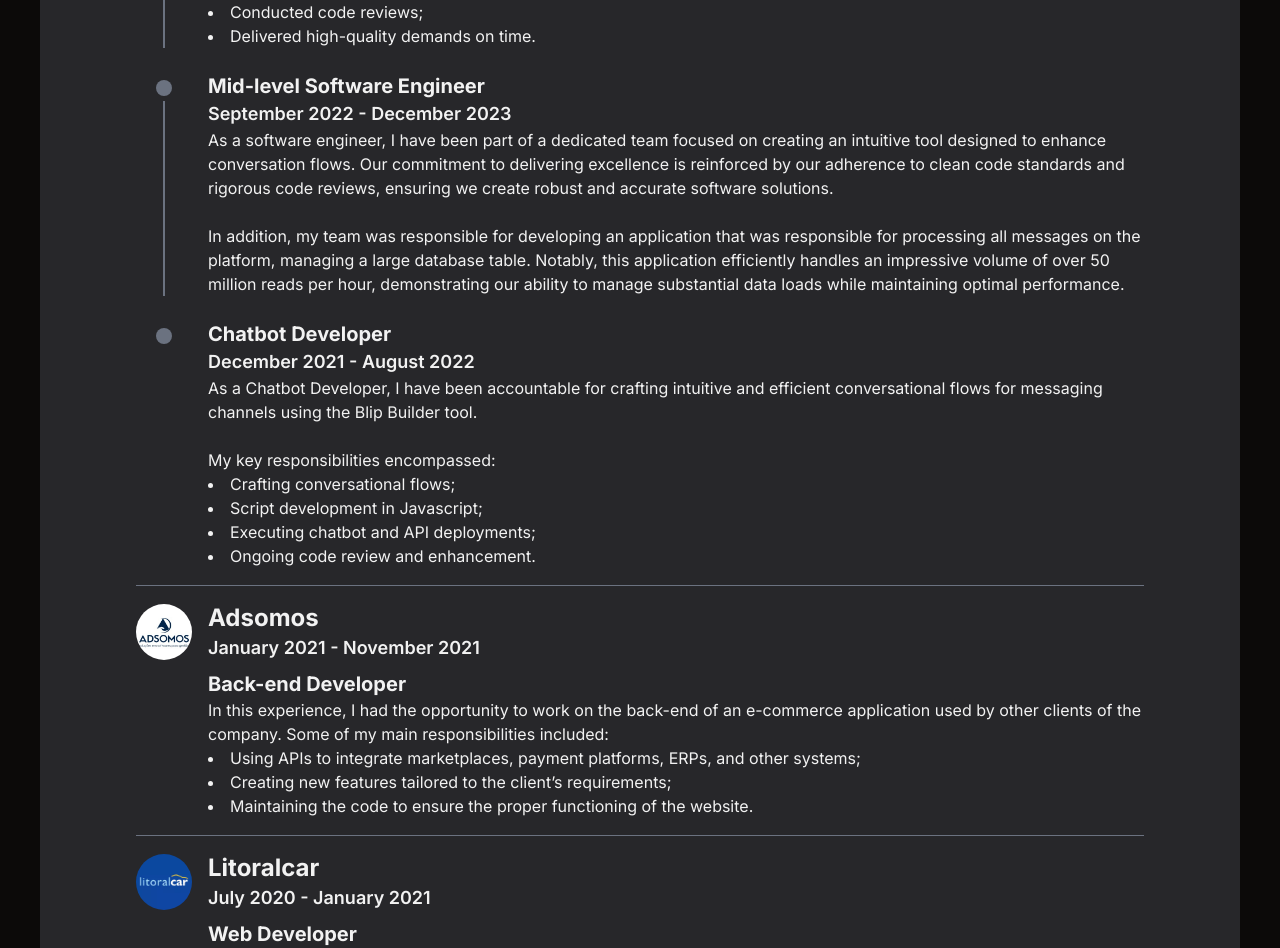
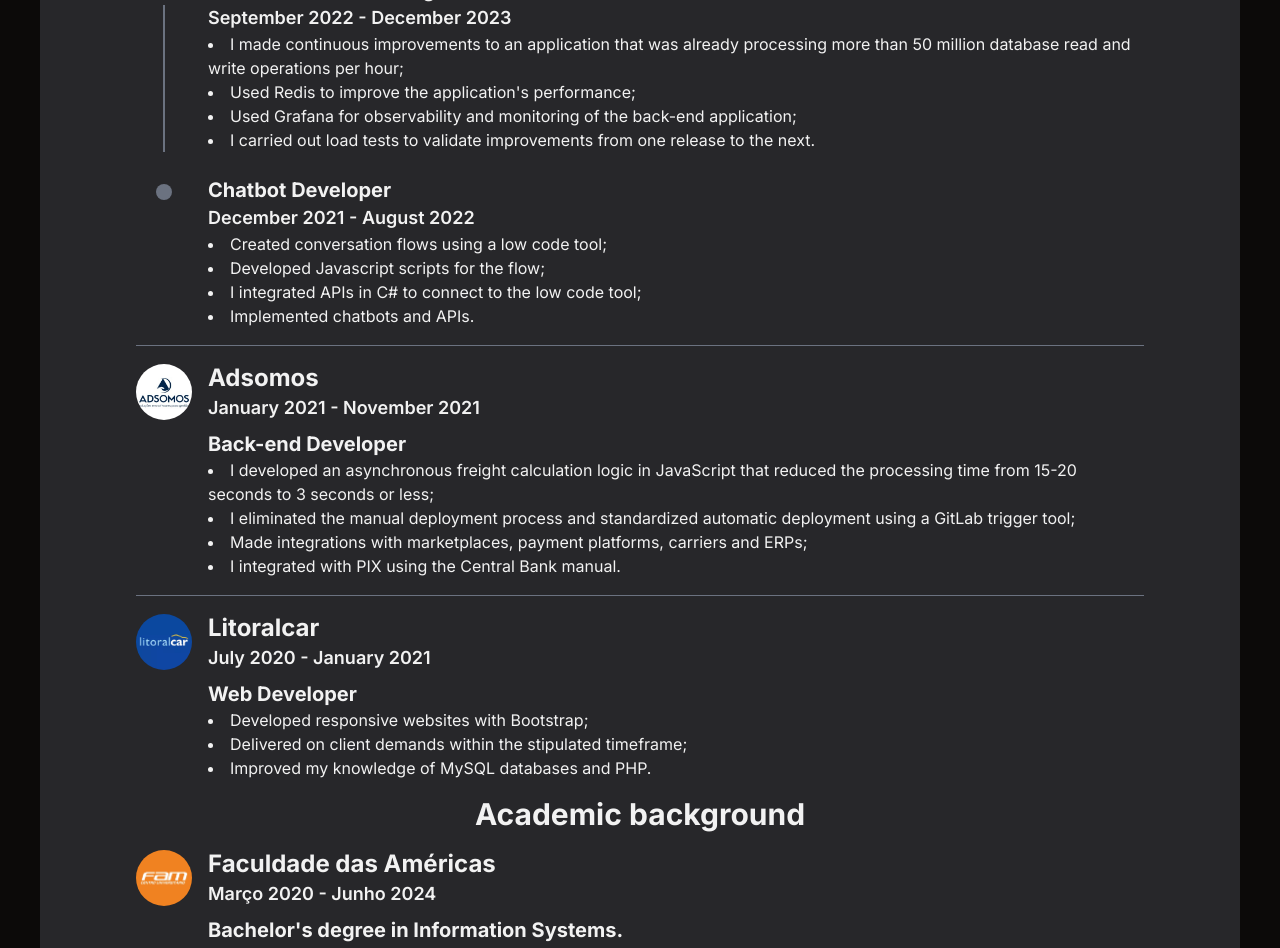
Before and after one commit to bretzke/my-website, a Next.js app: page /en/about in a window 1280 px wide. Shown: the part 1060-2008 px from the top of the page. Built offline with nearby package versions, Linux system fonts and the light colour scheme; no server answers; a web font is replaced by a local one.

Commit message:
Added academic background and changed description of experiences

```diff
--- a/src/app/[locale]/about/page.tsx
+++ b/src/app/[locale]/about/page.tsx
@@ -104,6 +104,28 @@ export default function About({ params: { locale } }: StaticPageProps) {
           {index !== experiences.length - 1 && <Divider />}
         </div>
       ))}
+
+      <h1 className="font-bold text-3xl text-center">
+        {translate("education.title")}
+      </h1>
+
+      <ExperiencePost
+        logo={companiesLogo.fam}
+        company="Faculdade das Américas"
+        startDate={translate("education.fam.startDate")}
+        endDate={translate("education.fam.endDate")}
+        roles={[
+          {
+            title: translate("education.fam.course"),
+            description: translate.rich(
+              "education.fam.description",
+              convertTextToHTML
+            ),
+            startDate: "",
+            endDate: "",
+          },
+        ]}
+      />
     </section>
   );
 }
--- a/src/components/Divider.tsx
+++ b/src/components/Divider.tsx
@@ -1,3 +1,3 @@
 export default function Divider() {
-  return <hr className="bg-gray-500 h-0.5" />;
+  return <hr className="bg-line h-0.5" />;
 }
--- a/src/components/ProfileHeader.tsx
+++ b/src/components/ProfileHeader.tsx
@@ -31,7 +31,7 @@ export default function ProfileHeader() {
 
   return (
     <header>
-      <div className="w-full h-96 flex items-center justify-center bg-black bg-center bg-cover bg-no-repeat background mb-14">
+      <div className="w-full h-96 flex items-center justify-center bg-black bg-center bg-cover bg-no-repeat background mb-14 border-b border-b-line">
         <div className="relative container-app h-full w-full text-xl">
           <div className="m-auto w-full h-full flex items-center justify-center text-center text-white">
             <Typewriter
--- a/src/components/TabsApp.tsx
+++ b/src/components/TabsApp.tsx
@@ -53,8 +53,8 @@ export function TabsApp({ children }: TabsAppProps) {
         onValueChange={handleTabChange}
         activationMode="manual"
       >
-        <div>
-          <TabsList className="w-full container-app bg-secondary flex">
+        <div className="container-app">
+          <TabsList className="w-full bg-secondary flex p-0">
             {menuOptions.map((option) => (
               <TabsTrigger
                 key={option.path}
--- a/src/lib/shadcn-ui/plugin.ts
+++ b/src/lib/shadcn-ui/plugin.ts
@@ -62,6 +62,7 @@ export const shadcnPlugin = plugin(
         "--destructive": "0 84.2% 60.2%",
         "--destructive-foreground": "0 0% 98%",
         "--border": "240 5.9% 90%",
+        "--line": "220, 9%, 46%",
         "--input": "240 5.9% 90%",
         "--ring": "346.8 77.2% 49.8%",
         "--radius": "0.5rem",
@@ -84,6 +85,7 @@ export const shadcnPlugin = plugin(
         "--destructive": "0 62.8% 30.6%",
         "--destructive-foreground": "0 85.7% 97.3%",
         "--border": "240 3.7% 15.9%",
+        "--line": "220, 9%, 46%",
         "--input": "240 3.7% 15.9%",
         "--ring": "346.8 77.2% 49.8%",
       },
@@ -115,6 +117,7 @@ export const shadcnPlugin = plugin(
       extend: {
         colors: {
           border: returnHexColor("border"),
+          line: returnHexColor("line"),
           input: returnHexColor("input"),
           ring: returnHexColor("ring"),
           background: returnHexColor("background"),
--- a/src/messages/en/about.ts
+++ b/src/messages/en/about.ts
@@ -11,21 +11,21 @@ export default {
           startDate: "January 2024",
           endDate: "PRESENT",
           description:
-            "In my current experience, I am part of a team dedicated to developing an AI product that creates conversational experiences, helping users efficiently resolve their inquiries.<br></br><br></br>Some highlights of my experience include:<list><item>Conducted significant optimizations in the micro front-end project code, resulting in noticeable improvements in application loading and navigation;</item><item>Led and actively participated in the evolution of this product;</item><item>Conducted code reviews;</item><item>Delivered high-quality demands on time.</item></list>",
+            "<list><item>Conducted significant optimizations on the micro front-end, resulting in improvements in application loading from 20 seconds to 3 seconds or less;</item><item>Led and actively participated in the continuous evolution of the product;</item><item>Carried out detailed code reviews to ensure the quality and performance of the system;</item><item>Delivered demands with a high standard of quality within the established deadlines.</item></list>",
         },
         midLevel: {
           title: "Mid-level Software Engineer",
           startDate: "September 2022",
           endDate: "December 2023",
           description:
-            "As a software engineer, I have been part of a dedicated team focused on creating an intuitive tool designed to enhance conversation flows. Our commitment to delivering excellence is reinforced by our adherence to clean code standards and rigorous code reviews, ensuring we create robust and accurate software solutions.<br></br><br></br>In addition, my team was responsible for developing an application that was responsible for processing all messages on the platform, managing a large database table. Notably, this application efficiently handles an impressive volume of over 50 million reads per hour, demonstrating our ability to manage substantial data loads while maintaining optimal performance.",
+            "<list><item>I made continuous improvements to an application that was already processing more than 50 million database read and write operations per hour;</item><item>Used Redis to improve the application's performance;</item><item>Used Grafana for observability and monitoring of the back-end application;</item><item>I carried out load tests to validate improvements from one release to the next.</item></list>",
         },
         chatbot: {
           title: "Chatbot Developer",
           startDate: "December 2021",
           endDate: "August 2022",
           description:
-            "As a Chatbot Developer, I have been accountable for crafting intuitive and efficient conversational flows for messaging channels using the Blip Builder tool.<br></br><br></br>My key responsibilities encompassed:<list><item>Crafting conversational flows;</item><item>Script development in Javascript;</item><item>Executing chatbot and API deployments;</item><item>Ongoing code review and enhancement.</item></list>",
+            "<list><item>Created conversation flows using a low code tool;</item><item>Developed Javascript scripts for the flow;</item><item>I integrated APIs in C# to connect to the low code tool;</item><item>Implemented chatbots and APIs.</item></list>",
         },
       },
     },
@@ -37,7 +37,7 @@ export default {
         backend: {
           title: "Back-end Developer",
           description:
-            "In this experience, I had the opportunity to work on the back-end of an e-commerce application used by other clients of the company. Some of my main responsibilities included:<list><item>Using APIs to integrate marketplaces, payment platforms, ERPs, and other systems;</item><item>Creating new features tailored to the client’s requirements;</item><item>Maintaining the code to ensure the proper functioning of the website.</item></list>",
+            "<list><item>I developed an asynchronous freight calculation logic in JavaScript that reduced the processing time from 15-20 seconds to 3 seconds or less;</item><item>I eliminated the manual deployment process and standardized automatic deployment using a GitLab trigger tool;</item><item>Made integrations with marketplaces, payment platforms, carriers and ERPs;</item><item>I integrated with PIX using the Central Bank manual.</item></list>",
         },
       },
     },
@@ -49,9 +49,19 @@ export default {
         web: {
           title: "Web Developer",
           description:
-            "As a web developer, I was responsible for creating custom websites for clients in the car resale industry, using technologies such as HTML, CSS, JavaScript, jQuery, Bootstrap, PHP, and MySQL.<br></br>In this role, I focused more on front-end development, prioritizing the creation of responsive and functional layouts",
+            "<list><item>Developed responsive websites with Bootstrap;</item><item>Delivered on client demands within the stipulated timeframe;</item><item>Improved my knowledge of MySQL databases and PHP.</item></list>",
         },
       },
     },
   },
+  education: {
+    title: "Academic background",
+    fam: {
+      course: "Bachelor's degree in Information Systems.",
+      description:
+        "<list><item>Programming Fundamentals;</item><item>Web Development;</item><item>Databases;</item><item>Artificial Intelligence;</item><item>Software Engineering;</item><item>Others.</item></list>",
+      startDate: "Março 2020",
+      endDate: "Junho 2024",
+    },
+  },
 } as const;
--- a/src/messages/en/general.ts
+++ b/src/messages/en/general.ts
@@ -5,7 +5,7 @@ export default {
     language: "Language",
   },
   profileHeader: {
-    phrase: "Turning coffee into code since 2020!",
+    phrase: "Since 2020, turning coffee into code.",
     description:
       "I am a developer passionate about creating innovative and functional solutions for the web. I am always seeking challenges that can transform ideas into real and impactful projects.",
     birthDate: "February 14, 2000",
--- a/src/messages/pt/about.ts
+++ b/src/messages/pt/about.ts
@@ -11,21 +11,21 @@ export default {
           startDate: "Janeiro 2024",
           endDate: "PRESENTE",
           description:
-            "Na minha experiência atual, faço parte de uma equipe dedicada ao desenvolvimento de um produto de IA que cria experiências conversacionais, facilitando aos usuários resolver suas dúvidas de maneira eficaz.<br></br><br></br>Alguns dos principais destaques dessa minha jornada incluem:<list><item>Conduzi otimizações significativas no código do projeto de micro front-end, resultando em melhorias notáveis no carregamento e na navegação da aplicação;</item><item>Liderei e participei ativamente da evolução contínua deste produto;</item><item>Realizei revisões de código detalhadas para garantir a qualidade e o desempenho do sistema;</item><item>Entreguei demandas com alto padrão de qualidade dentro dos prazos estabelecidos.</item></list>",
+            "<list><item>Conduzi otimizações significativas no micro front-end, resultando em melhorias no carregamento da aplicação de 20 segundos para 3 segundos;</item><item>Liderei e participei ativamente da evolução contínua do produto;</item><item>Realizei revisões de código detalhadas para garantir a qualidade e o desempenho do sistema;</item><item>Entreguei demandas com alto padrão de qualidade dentro dos prazos estabelecidos.</item></list>",
         },
         midLevel: {
           title: "Engenheiro de software pleno",
           startDate: "Setembro 2022",
           endDate: "Dezembro 2023",
           description:
-            "Como engenheiro de software, fiz parte de uma equipe dedicada à evolução de uma ferramenta intuitiva projetada para aprimorar fluxos de conversação. Além disso, éramos responsáveis pelo desenvolvimento de um aplicativo que processa todas as mensagens na plataforma, gerenciando uma extensa tabela de banco de dados. Notavelmente, esse aplicativo lida de maneira eficiente com um volume impressionante de mais de 50 milhões de leituras por hora, demonstrando nossa capacidade de gerenciar cargas substanciais de dados mantendo um ótimo desempenho.",
+            "<list><item>Realizei melhorias contínuas em uma aplicação que já processava mais de 50 milhões de operações de leitura e escrita no banco de dados por hora;</item><item>Utilizei Redis para melhorar a performance da aplicação;</item><item>Utilizei Grafana para observabilidade e monitoramento da aplicação back-end;</item><item>Realizei testes de carga para validar melhorias de uma release para outra.</item></list>",
         },
         chatbot: {
           title: "Desenvolvedor de chatbot",
           startDate: "Dezembro 2021",
           endDate: "Agosto 2022",
           description:
-            "Como desenvolvedor de chatbots, fui responsável por criar fluxos de conversação intuitivos e eficientes para canais de mensagens utilizando a ferramenta Builder da Blip.<br></br><br></br>Minhas principais responsabilidades incluíam:<list><item>Criar fluxos de conversação;</item><item>Desenvolver scripts em Javascript</item><item>Integrar APIs em C# para conexão com o Builder;</item><item>Realizar implantações de chatbots e APIs;</item><item>Revisar e aprimorar continuamente o código.</item></list>",
+            "<list><item>Criei fluxos de conversação utilizando uma ferramenta low code;</item><item>Desenvolvi scripts em Javascript para o fluxo;</item><item>Integrei APIs em C# para conexão com a ferramenta low code;</item><item>Realizei implantações de chatbots e APIs.</item></list>",
         },
       },
     },
@@ -37,7 +37,7 @@ export default {
         backend: {
           title: "Desenvolvedor back-end",
           description:
-            "Nessa experiência, tive a oportunidade de atuar no back-end de uma aplicação de e-commerce, utilizada por outros clientes da empresa. Algumas das minhas principais responsabilidades incluíam:<list><item>Utilização de APIs para integrar marketplaces, plataformas de pagamento, ERPs e outros sistemas;</item><item>Criação de novas funcionalidades sob medida para os requisitos do cliente;</item><item>Manutenção do código para garantir o funcionamento adequado do website;</item><item>Integração com o PIX.</item></list>",
+            "<list><item>Desenvolvi uma lógica de cálculo de frete assíncrona em JavaScript que reduziu o tempo de processamento de 15-20 segundos para 3 segundos ou menos;</item><item>Eliminei o processo de deploy manual e padronizei o deploy automático utilizando uma ferramenta de gatilho do GitLab;</item><item>Realizei integrações com marketplaces, plataformas de pagamento, transportadoras e ERPs;</item><item>Realizei integração com o PIX utilizando o manual do Banco Central.</item></list>",
         },
       },
     },
@@ -49,9 +49,19 @@ export default {
         web: {
           title: "Desenvolvedor web",
           description:
-            "Como desenvolvedor web, estive responsável pela criação de websites personalizados para clientes da indústria de revenda de carros, utilizando tecnologias como HTML, CSS, JavaScript, jQuery, Bootstrap, PHP e MySQL.<br></br>Nessa oportunidade tive um foco maior no front-end, priorizando o desenvolvimento de layouts responsivos e funcionais.",
+            "<list><item>Desenvolvi sites responsivos com Bootstrap;</item><item>Realizei entregas sobre demandas dos clientes dentro do prazo estipulado;</item><item>Aprimorei o conhecimento em banco de dados MySQL e PHP.</item></list>",
         },
       },
     },
   },
+  education: {
+    title: "Formação acadêmica",
+    fam: {
+      course: "Graduado em sistemas de informação",
+      description:
+        "<list><item>Fundamentos da programação;</item><item>Desenvolvimento web;</item><item>Banco de dados;</item><item>Inteligência artifical;</item><item>Engenharia de software;</item><item>Outros.</item></list>",
+      startDate: "Março 2020",
+      endDate: "Junho 2024",
+    },
+  },
 } as const;
--- a/src/messages/pt/general.ts
+++ b/src/messages/pt/general.ts
@@ -5,7 +5,7 @@ export default {
     language: "Idioma",
   },
   profileHeader: {
-    phrase: "Transformando café em código desde 2020!",
+    phrase: "Desde 2020, transformando café em código.",
     description:
       "Sou um desenvolvedor apaixonado por criar soluções inovadoras e funcionais para a web. Estou sempre em busca de desafios que possam transformar ideias em projetos reais e impactantes.",
     birthDate: "14/02/2000",
--- a/src/utils/constants.ts
+++ b/src/utils/constants.ts
@@ -4,6 +4,7 @@ export const companiesLogo = {
   blip: "/images/companies/blip.png",
   adsomos: "/images/companies/adsomos.jpeg",
   litoralcar: "/images/companies/litoralcar.webp",
+  fam: "/images/companies/fam.png",
 };
 
 export const projectsInfo = {
```
Also changed, not shown: src/app/[locale]/about/components/ExperiencePost.tsx (+4 -3 lines), public/images/companies/fam.png (added).
